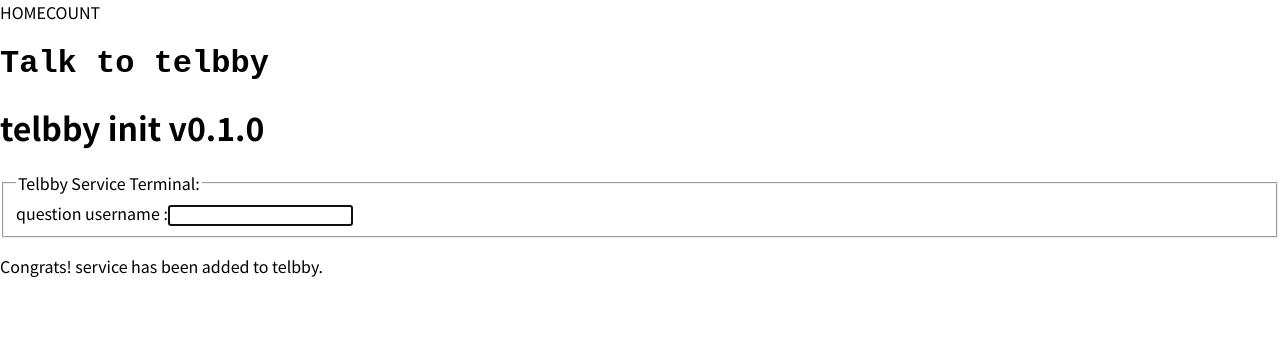
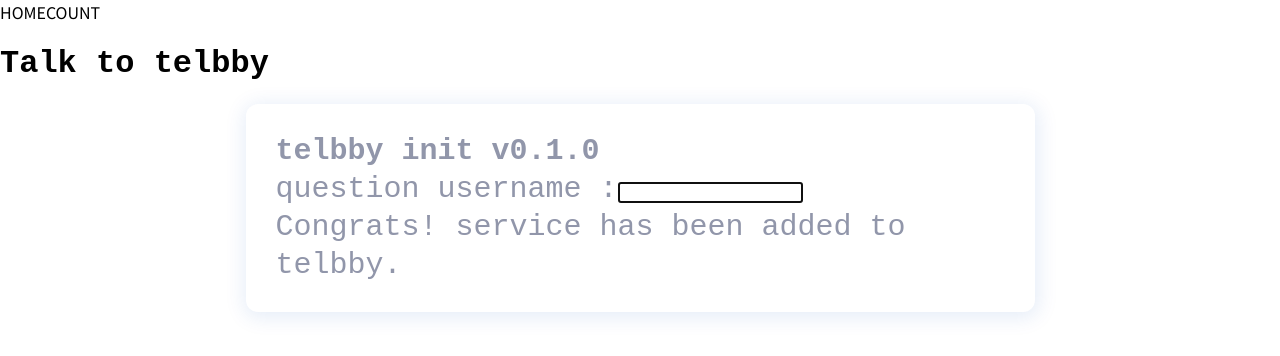
Before and after one commit to telbby/telbby-frontend, a React app: page / in a window 1280 px wide. Shown: the top 356 px of the page. Built offline with nearby package versions, Linux system fonts and the light colour scheme; a web font is replaced by a local one.

Commit message:
[#9] style: Shell 컴포넌트 스타일 코드 추가

```diff
--- a/src/components/Shell/index.tsx
+++ b/src/components/Shell/index.tsx
@@ -3,6 +3,8 @@ import React, { ReactElement, useRef } from 'react';
 import { SHELL_SUCCESS_MESSAGE, SHELL_TITLE } from '@/constants/shell';
 import useShellInputFocus from '@/hooks/useShellInputFocus';
 import useShellLineControl from '@/hooks/useShellLineControl';
+
+import * as S from './style';
 
 type ShellProps = {
   formElement: { type: string; title: string }[];
@@ -11,7 +13,10 @@ type ShellProps = {
 
 /**
  * Shell 형태의 Chat UI 컴포넌트 입니다.
- * form 리스트를 넘겨줘야 합니다.
+ *
+ * Enter를 입력할 때마다 유효성을 검증하고, 다음 ShellLine을 가져옵니다.
+ *
+ * form 에 클릭을 하면, 자동으로 마지막 Input에 포커스가 갑니다.
  */
 const Shell = ({ formElement, subTitle }: ShellProps): ReactElement => {
   const fieldsetRef = useRef<HTMLFieldSetElement>();
@@ -31,6 +36,7 @@ const Shell = ({ formElement, subTitle }: ShellProps): ReactElement => {
       aria-hidden
       onClick={handleFocus}
       onSubmit={(e) => e.preventDefault()}
+      css={S.formStyle}
     >
       <h1>
         {SHELL_TITLE}
@@ -40,6 +46,7 @@ const Shell = ({ formElement, subTitle }: ShellProps): ReactElement => {
         aria-hidden
         onKeyDown={checkFormValueValidation}
         ref={fieldsetRef}
+        css={S.fieldsetStyle}
       >
         <legend>Telbby Service Terminal: </legend>
         {shellLines}
--- /dev/null
+++ b/src/components/Shell/style.ts
@@ -0,0 +1,35 @@
+import { SerializedStyles, Theme, css } from '@emotion/react';
+
+export const formStyle = (theme: Theme): SerializedStyles => css`
+  box-sizing: border-box;
+  width: 789px;
+  padding: 28px 30px;
+  margin: 0 auto;
+
+  box-shadow: 1px 3px 20px 3px rgba(0, 83, 191, 0.1);
+  border-radius: 12px;
+
+  font-family: ${theme.fontCoding};
+  color: ${theme.colorGray2};
+  font-size: 30px;
+  line-height: 38px;
+
+  h1 {
+    margin: 0;
+    font-size: 30px;
+  }
+  p {
+    margin: 0;
+  }
+`;
+
+export const fieldsetStyle = css`
+  all: unset;
+
+  display: flex;
+  flex-direction: column;
+
+  legend {
+    display: none;
+  }
+`;
```
